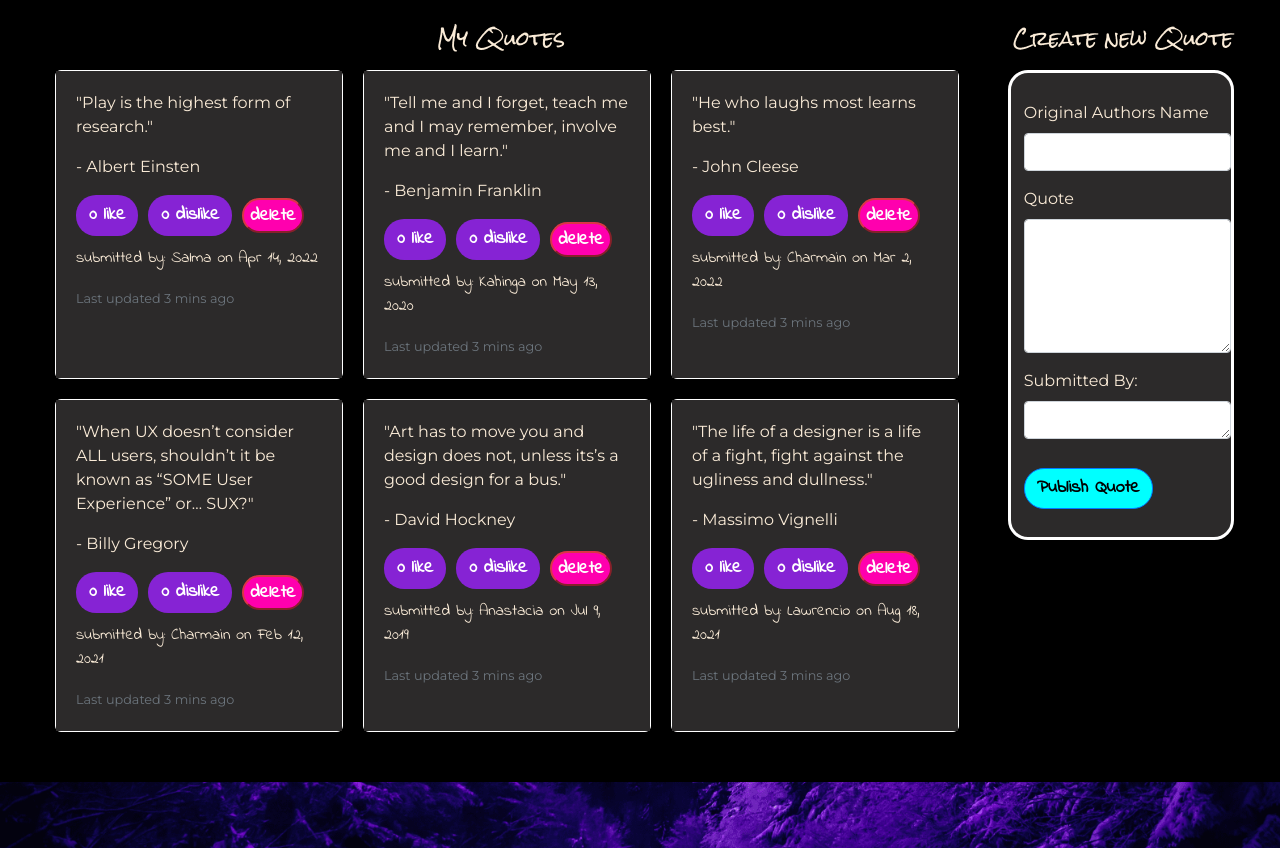
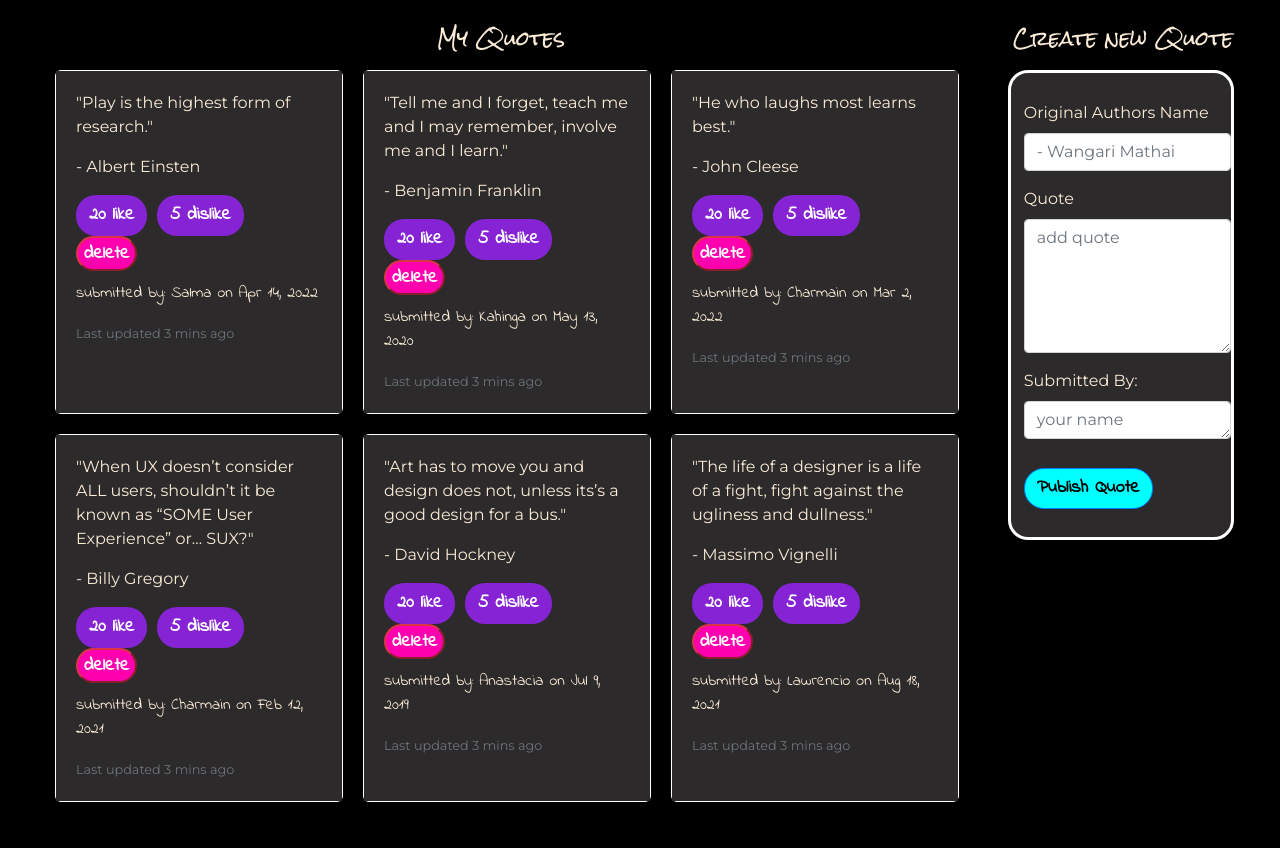
Before and after one commit to Charmain-Bonareri/lxd-quotes, an Angular app: page / in a window 1280 px wide. Shown: the part 580-1428 px from the top of the page. Built offline with nearby package versions, Linux system fonts and the light colour scheme; a web font is replaced by a local one.

Commit message:
Corrected form validation.

```diff
--- a/src/app/quote-detail/quote-detail.component.ts
+++ b/src/app/quote-detail/quote-detail.component.ts
@@ -16,16 +16,16 @@ export class QuoteDetailComponent implements OnInit {
    }
 
 
-  upvotes = 0;
-  downvotes = 0;
+  upvotes = 20;
+  downvotes = 5;
 
 
   upVote(){
-    this.upvotes = this.upvotes + 1;//adds one on mouse click
+    this.upvotes = this.upvotes +1;//adds one on mouse click
   }
 
   downVote(){
-    this.downvotes = this.downvotes + 1;//adds one per mouse click
+    this.downvotes = this.downvotes +1;//adds one per mouse click
   }
 
 
--- a/src/app/quote-form/quote-form.component.html
+++ b/src/app/quote-form/quote-form.component.html
@@ -1,10 +1,10 @@
 <div class="container-fluid" id="form1">
   <div class="row">
-    <form (ngSubmit)='submitQuote()' #quoteForm='ngForm'>
+    <form (ngSubmit)='submitQuote();quoteForm.resetForm({})' #quoteForm='ngForm'>
 
       <div class="form-group">
         <label for="name">Original Authors Name</label>
-        <input type="text" class="form-control" id="name" [(ngModel)]="newQuote.author" name="author" #name="ngModel" required>
+        <input type="text" class="form-control" id="name" [(ngModel)]="newQuote.author" name="author" #name="ngModel" pattern="[a-zA-Z]+" class="form-control" placeholder="- Wangari Mathai" required>
         <div [hidden]="name.valid || name.pristine" class="alert alert-warning">
           <p>Please add original author's name</p>
         </div>
@@ -12,7 +12,7 @@
 
       <div class="form-group">
         <label for="description">Quote</label>
-        <textarea class="form-control" id="description" rows="5" [(ngModel)]="newQuote.quotecontent" name="quotecontent" #description="ngModel" required></textarea>
+        <textarea class="form-control" id="description" rows="5" [(ngModel)]="newQuote.quotecontent" name="quotecontent" #description="ngModel" placeholder="add quote" required></textarea>
         <div [hidden]="description.valid || description.pristine" class="alert alert-warning">
           <p> Quote Required</p>
 
@@ -21,7 +21,7 @@
 
       <div class="form-group">
         <label for="submitter">Submitted By:</label>
-        <textarea class="form-control" id="submitter" rows="1" [(ngModel)]="newQuote.submittedquote" name="submittedquote" #description="ngModel" required></textarea>
+        <textarea class="form-control" id="submitter" rows="1" [(ngModel)]="newQuote.submittedquote" name="submittedquote" #description="ngModel" placeholder="your name" required></textarea>
         <div [hidden]="description.valid || description.pristine" class="alert alert-warning">
           <p> Please add your name</p>
 
@@ -29,6 +29,7 @@
       </div>
       <button type="Submit" class="btn btn-primary ">Publish Quote</button>
 
+
     </form>
   </div>
 </div>
--- a/src/app/quote-form/quote-form.component.ts
+++ b/src/app/quote-form/quote-form.component.ts
@@ -1,5 +1,6 @@
 import { Component, OnInit, Output, EventEmitter } from '@angular/core';
 import { Quote } from '../quote'//transmitting to quote component(parent)
+import { FormGroup,} from '@angular/forms';
 
 
 @Component({
@@ -12,9 +13,11 @@ export class QuoteFormComponent implements OnInit {
   newQuote = new Quote(0, "", "", "", new Date());//format as defined by class property
 
   @Output() addQuote = new EventEmitter<Quote>();//event emitter to listen and send out new quotes on quote parent component
+  quoteForm: any;
 
   submitQuote() {
-    this.addQuote.emit(this.newQuote);//this triggers addition of the new quote
+    this.addQuote.emit(this.newQuote);
+    this.newQuote = new Quote(0, "", "", "", new Date());    //this triggers addition of the new quote
   }
 
 
--- a/src/app/quote.ts
+++ b/src/app/quote.ts
@@ -1,6 +1,4 @@
 export class Quote {
-
-  showDescription= true;
 
 
   constructor(
```
Also changed, not shown: src/app/quotes/quotes.component.ts (+5 -4 lines), src/app/quote-detail/quote-detail.component.html (line endings or trailing spaces).
